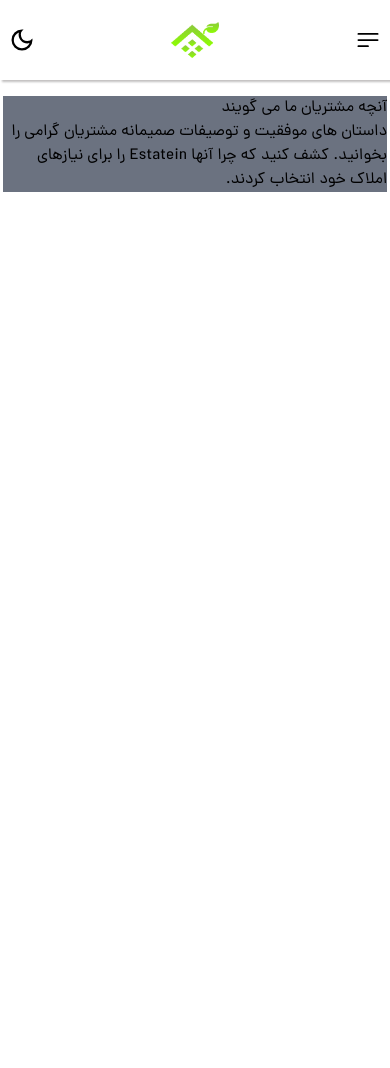
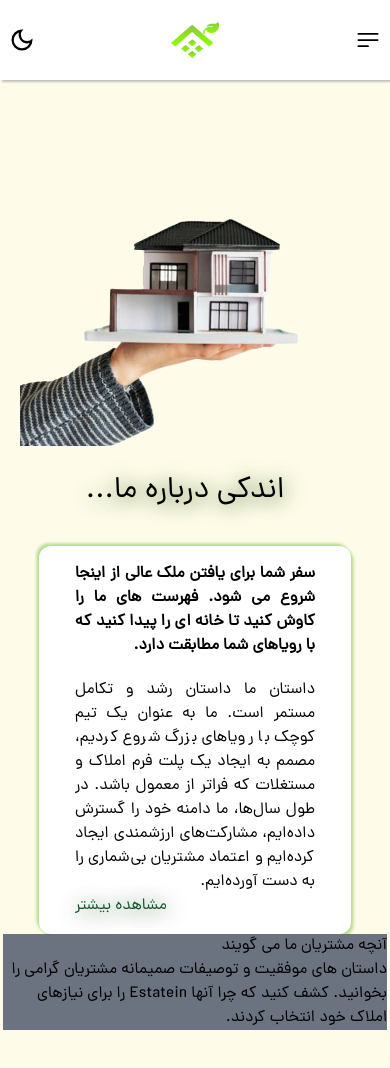
Before and after one commit to DevMousavi/Pro_Trade_Home, a React (Vite) app: page / in a window 390 px wide. Shown: the top 1068 px of the page. Before the commit the page ends 844 px from the top, so only its background shows below. Built offline with nearby package versions, Linux system fonts and the light colour scheme.

Commit message:
Some Issues With The "Header" Have Been Fixed And The Text About Us Has Been Added To The "HomePage" Page, And All Are Responsive.

```diff
--- a/index.html
+++ b/index.html
@@ -6,7 +6,7 @@
         <meta name="viewport" content="width=device-width, initial-scale=1.0" />
         <title>Pro Trade Home</title>
     </head>
-    <body>
+    <body class="bg-yellow-50 dark:bg-[#000000ef]">
         <div id="root"></div>
         <script type="module" src="/src/main.jsx"></script>
     </body>
--- a/src/App.jsx
+++ b/src/App.jsx
@@ -4,6 +4,7 @@ import { BrowserRouter, Route, Routes } from "react-router-dom";
 
 // Pages...
 import Home from "./Pages/Home.jsx";
+import AboutUs from "./Pages/AboutUs.jsx";
 
 // Using React-Router-dom to SPA the application
 const App = () => {
@@ -11,6 +12,7 @@ const App = () => {
         <BrowserRouter>
             <Routes>
                 <Route path="/" element={<Home />} />
+                <Route path="/about_us" element={<AboutUs />} />
             </Routes>
         </BrowserRouter>
     );
--- a/src/Layout/Header.jsx
+++ b/src/Layout/Header.jsx
@@ -31,8 +31,8 @@ const Header = () => {
     }, []);
 
     return (
-        <header className="af:hidden as:flex as:flex-row as:h-20 as:mb-4 w-full">
-            <div className="bg-white w-full primaryBoxShadowLight flex items-center justify-between dark:bg-primary_dark px-2 md:hidden">
+        <header className="af:hidden as:flex as:flex-row as:h-20 as:mb-4 w-full sticky top-0 z-50 bg-green-50">
+            <div className="bg-white w-full primaryBoxShadowLight flex items-center justify-between dark:bg-[#141414] px-2 md:hidden">
                 <HiOutlineBars3BottomLeft className="w-7 h-7 dark:text-primary_green_light" />
                 <Link to="/">
                     <img
@@ -50,7 +50,7 @@ const Header = () => {
                     className="w-7 h-7 hidden dark:flex dark:text-primary_green_light"
                 />
             </div>
-            <div className="af:hidden md:flex mb-5 primaryBoxShadowLight w-full h-20 items-center px-3 flex flex-row justify-between dark:text-white dark:bg-primary_dark">
+            <div className="af:hidden md:flex mb-5 primaryBoxShadowLight w-full h-20 items-center px-3 flex flex-row justify-between dark:text-white dark:bg-[#141414]">
                 <span className="flex flex-row items-center gap-20">
                     <span>
                         <MdOutlineDarkMode
@@ -62,8 +62,8 @@ const Header = () => {
                             className="w-7 h-7 hidden dark:flex dark:text-primary_green_light hover:cursor-pointer"
                         />
                     </span>
-                    <span className="flex flex-row items-center gap-2 px-4 py-2 rounded-lg primaryTransition hover:bg-primary_green_light hover:cursor-pointer hover:border-2 hover:border-[#345720] hover:text-white ">
-                        <h2>ثبت نام</h2>
+                    <span className="flex flex-row items-center gap-2 px-4 py-2 rounded-lg primaryTransition hover:bg-green-700 hover:cursor-pointer  hover:text-white ">
+                        <h2 className="font-bold">ثبت نام</h2>
                         <TbLogin className="dark:text-primary_green_light" />
                     </span>
                 </span>
--- a/src/index.css
+++ b/src/index.css
@@ -12,10 +12,19 @@
 
 @layer components {
     .primaryTransition {
-        transition: all ease 150ms;
+        transition: all ease 250ms;
     }
     .primaryBoxShadowLight {
         box-shadow: 2px 2px 2px rgb(194, 192, 192);
+    }
+    .textShadowLight {
+        text-shadow: 2px 2px 20px #245006;
+    }
+    .textShadowDark {
+        text-shadow: 2px 2px 20px #c4c9aa;
+    }
+    .boxShadowLight {
+        box-shadow: #51ad1369 2.4px 2.4px 3.2px, #51ad1369 -2.4px -2.4px 3.2px;
     }
 }
 
@@ -33,3 +42,5 @@ body {
         rgba(209, 191, 228, 0) 93%
     );
 }
+
+/* box-shadow: rgba(0, 0, 0, 0.4) 0px 2px 4px, rgba(0, 0, 0, 0.3) 0px 7px 13px -3px, rgba(0, 0, 0, 0.2) 0px -3px 0px inset; */
--- /dev/null
+++ b/src/pages/AboutUs.jsx
@@ -0,0 +1,7 @@
+import React from "react";
+
+const AboutUs = () => {
+    return <div>AboutUs</div>;
+};
+
+export default AboutUs;
--- a/src/pages/Home.jsx
+++ b/src/pages/Home.jsx
@@ -1,13 +1,89 @@
 import React from "react";
 import Header from "../Layout/Header.jsx";
 import UserComments from "../Components/UserComments.jsx";
+import { Link } from "react-router-dom";
 
 const Home = () => {
     return (
         <>
             <Header />
-            <main>
+            <main className="af:hidden as:flex as:flex-col">
+                <div className="as:flex as:flex-col md:flex-row-reverse items-center justify-between mt-24">
+                    <img
+                        src="./../src/assets/ImageHome.png"
+                        alt=""
+                        className="as:w-[90%] sm:w-[50%] lg:w-[60%] as:mx-auto md:mx-0 md:ml-8 dark:border-dashed dark:border-2 dark:border-green-600 dark:rounded-3xl"
+                    />
+                    <div className="">
+                        <h2 className="as:text-center md:text-right sp:text-ellipsis mr-5 as:text-3xl as:mt-7 md:text-5xl lg:text-6xl mb-9 textShadowLight dark:text-white dark:textShadowDark">
+                            اندکی درباره ما...
+                        </h2>
+                        <div className="as:w-[80%] sm:w-[90%] as:mx-auto bg-white dark:bg-gray-950 dark:text-white md:mr-5 text-justify boxShadowLight py-4 px-9 rounded-xl xl:py-8 2xl:py-16">
+                            <p className="font-bold mb-5">
+                                سفر شما برای یافتن ملک عالی از اینجا شروع می
+                                شود. فهرست های ما را کاوش کنید تا خانه ای را
+                                پیدا کنید که با رویاهای شما مطابقت دارد.
+                            </p>
+                            <p>
+                                داستان ما داستان رشد و تکامل مستمر است. ما به
+                                عنوان یک تیم کوچک با رویاهای بزرگ شروع کردیم،
+                                مصمم به ایجاد یک پلت فرم املاک و مستغلات که
+                                فراتر از معمول باشد. در طول سال‌ها، ما دامنه خود
+                                را گسترش داده‌ایم، مشارکت‌های ارزشمندی ایجاد
+                                کرده‌ایم و اعتماد مشتریان بی‌شماری را به دست
+                                آورده‌ایم.
+                            </p>
+                            <Link
+                                to="/about_us"
+                                className="flex justify-end text-green-900 textShadowLight hover:text-red-800 dark:text-blue-400 dark:textShadowDark primaryTransition dark:hover:text-red-600"
+                            >
+                                مشاهده بیشتر
+                            </Link>
+                        </div>
+                    </div>
+                </div>
                 <UserComments />
+                <br />
+                <br />
+                <br />
+                <br />
+                <br />
+                <br />
+                <br />
+                <br />
+                <br />
+                <br />
+                <br />
+                <br />
+                <br />
+                <br />
+                <br />
+                <br />
+                <br />
+                <br />
+                <br />
+                <br />
+                <br />
+                <br />
+                <br />
+                <br />
+                <br />
+                <br />
+                <br />
+                <br />
+                <br />
+                <br />
+                <br />
+                <br />
+                <br />
+                <br />
+                <br />
+                <br />
+                <br />
+                <br />
+                <br />
+                <br />
+                <br />
             </main>
         </>
     );
```
Also changed, not shown: src/assets/ImageHome.png (added).
